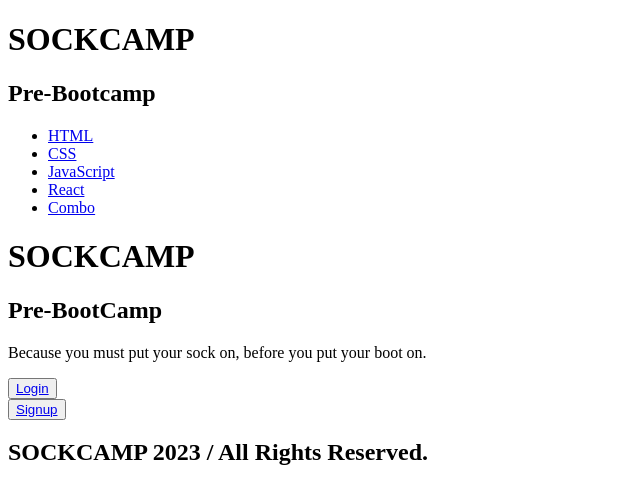
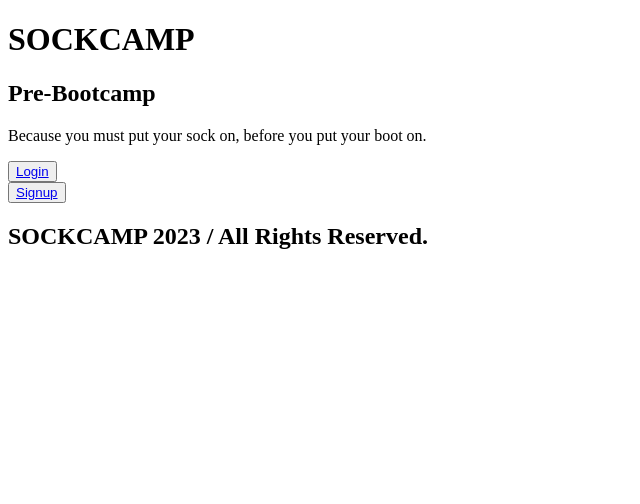
Before and after one commit to eecmanny/sockCamp, a React (Vite) app in the folder client/: page / in a window 1280 px wide. Shown: the top 504 px of the page, without its empty margins (0-640 px from the left). Built offline with nearby package versions, Linux system fonts and the light colour scheme.

Commit message:
added the hook into the header.jsx so nav bar does not appear on home page

```diff
--- a/client/src/Header/Header.jsx
+++ b/client/src/Header/Header.jsx
@@ -1,17 +1,16 @@
-import  { Link, useLocation, useNavigate } from 'react-router-dom';
+import { Link, useLocation, useNavigate } from 'react-router-dom';
 import "./header.css"
 
 function Header() {
-    // const location = useLocation();
+    const location = useLocation();
     // const navigate = useNavigate();
     return (
-        // {location.pathname !== '/Home' && (
-
         <header className="header">
 
             <h1>SOCKCAMP</h1>
             <h2>Pre-Bootcamp</h2>
 
+            {location.pathname !== '/' && (
                 <nav>
                     <ul>
                         <li>
@@ -40,9 +39,10 @@ function Header() {
                             </Link>
                         </li>
                     </ul>
-            </nav>
+                </nav>)}
         </header>
-        )}
+    )
+}
 //     );
 // }
 
--- a/client/src/components/Home/Home.jsx
+++ b/client/src/components/Home/Home.jsx
@@ -1,11 +1,11 @@
-import  { Link } from 'react-router-dom';
+import { Link } from 'react-router-dom';
 import "./home.css"
 
 function Home() {
     return (
         <div className="Home">
-            <h1>SOCKCAMP</h1>
-            <h2>Pre-BootCamp</h2>
+            {/* <h1>SOCKCAMP</h1>
+            <h2>Pre-BootCamp</h2> */}
             <p>
                 Because you must put your sock on, before you put your boot on.
             </p>
```
Lines whose indentation alone changed are shown as unchanged.
